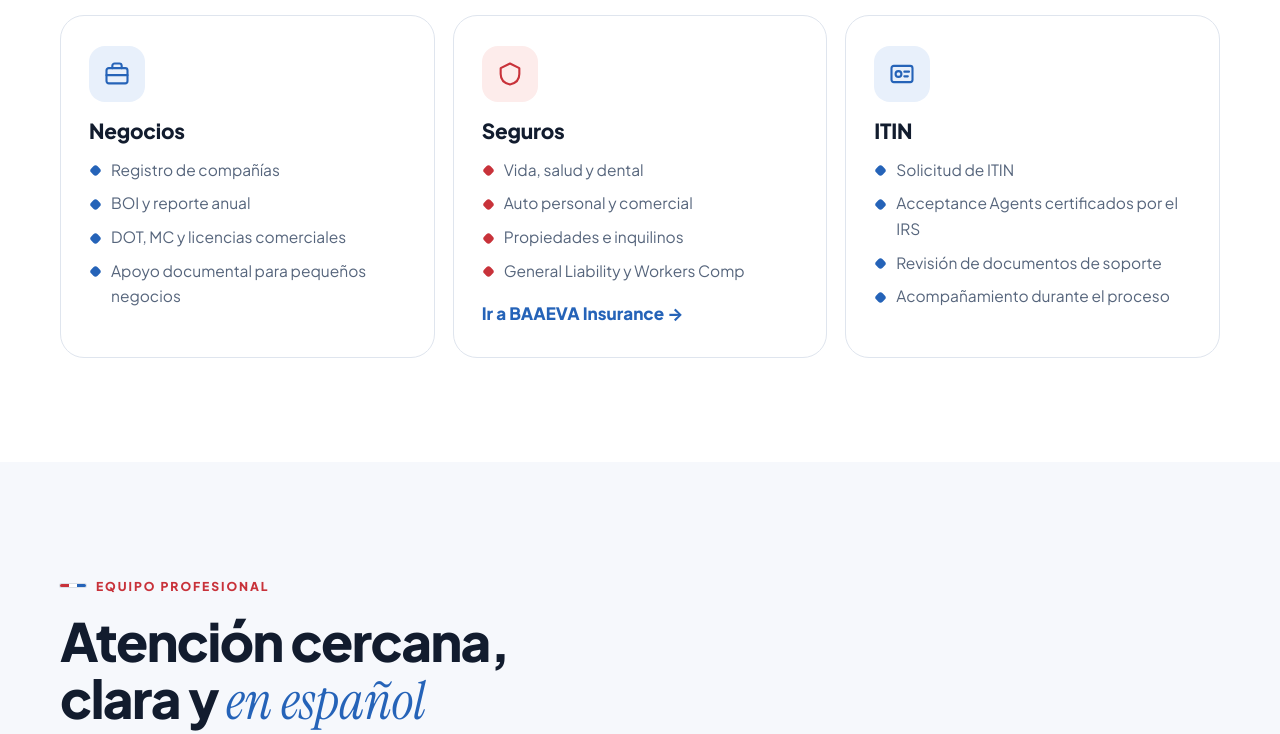
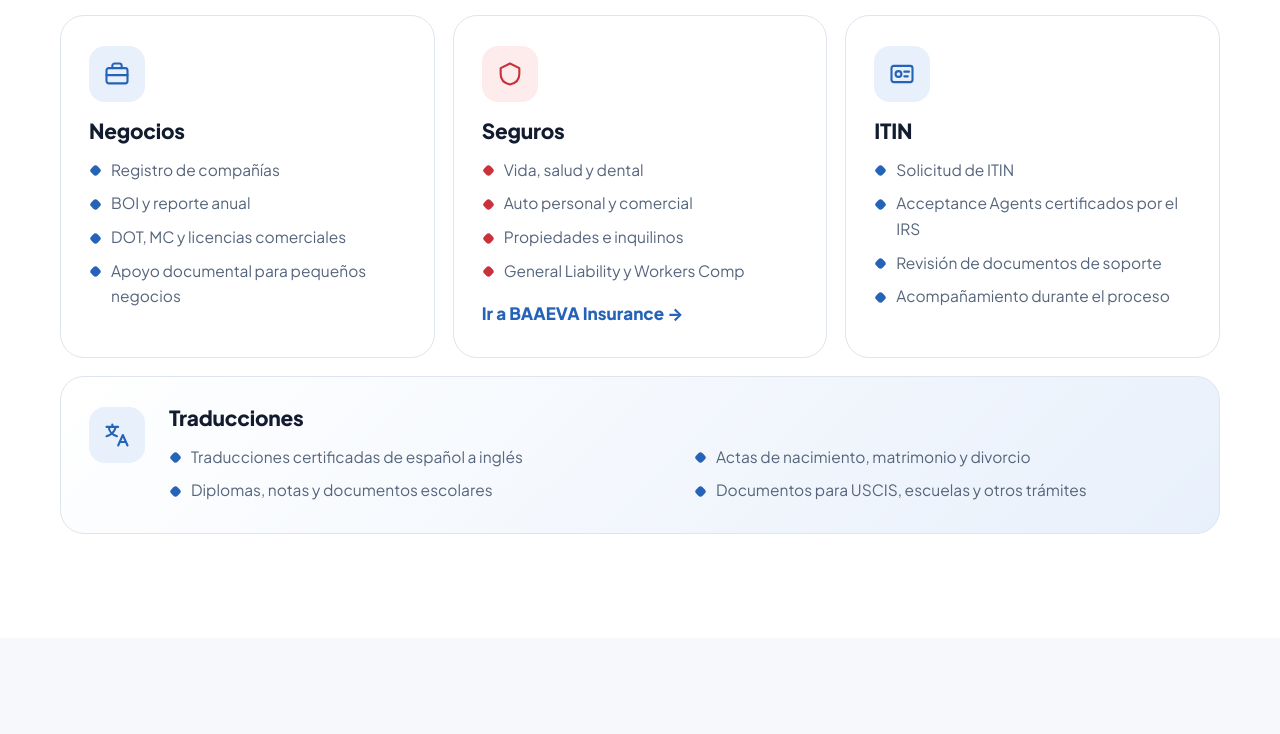
Before and after one commit to baaevainsurance-blip/baaeva-hispanic-family-documents, a plain HTML site: page index.html in a window 1280 px wide. Shown: the part 1798-2532 px from the top of the page. Drawn offline with Linux system fonts and the light colour scheme.

Commit message:
Add translations service

```diff
--- a/index.html
+++ b/index.html
@@ -4,7 +4,7 @@
 <meta charset="UTF-8">
 <meta name="viewport" content="width=device-width, initial-scale=1.0, viewport-fit=cover">
 <title>BAAEVA Hispanic Family Documents LLC</title>
-<meta name="description" content="BAAEVA Hispanic Family Documents LLC ofrece servicios de taxes, ITIN, notaría, preparación de documentos de inmigración, seguros, contabilidad y trámites de negocios en Tampa, Florida. Atención en español.">
+<meta name="description" content="BAAEVA Hispanic Family Documents LLC ofrece servicios de taxes, ITIN, notaría, traducciones, preparación de documentos de inmigración, seguros, contabilidad y trámites de negocios en Tampa, Florida. Atención en español.">
 <meta name="theme-color" content="#13294b">
 <link rel="icon" href="logo.png">
 <link rel="preconnect" href="https://fonts.googleapis.com">
@@ -162,6 +162,11 @@ nav.main a.btn,.solid nav.main a.btn{color:#fff;margin-left:8px;padding:12px 20p
 .svc .fine{margin-top:auto;padding-top:18px}
 .svc .fine p{font-size:.84rem;line-height:1.5;color:var(--ink);background:var(--paper);border:1px dashed #c9d3e2;border-radius:14px;padding:12px 14px}
 .svc .fine p b{color:var(--red)}
+.svc.full{grid-column:1/-1;flex-direction:row;gap:24px;align-items:flex-start;background:linear-gradient(135deg,#fff 0%,var(--sky) 100%)}
+.svc.full .ico{margin-bottom:0}
+.svc.full .full-txt{flex:1;min-width:0}
+.svc.full ul{grid-template-columns:1fr 1fr;column-gap:28px}
+@media (max-width:640px){.svc.full{flex-direction:column}.svc.full ul{grid-template-columns:1fr}}
 .svc.wide{grid-column:span 1}
 .svc a.more{margin-top:auto;padding-top:16px;font-weight:800;color:var(--blue);text-decoration:none}
 @media (max-width:1000px){.services{grid-template-columns:1fr 1fr}}
@@ -260,7 +265,7 @@ footer.legal p{max-width:80ch}
     <div>
       <span class="chip"><i></i>Servicios profesionales para la comunidad hispana</span>
       <h1>BAAEVA Hispanic Family Documents <em>LLC</em></h1>
-      <p class="lead">Te ayudamos con documentos, taxes, ITIN, notaría, seguros, contabilidad y trámites de negocios, con trato claro, humano y en español.</p>
+      <p class="lead">Te ayudamos con documentos, traducciones, taxes, ITIN, notaría, seguros, contabilidad y trámites de negocios, con trato claro, humano y en español.</p>
       <div class="hero-actions">
         <a class="btn btn-red" href="tel:8138302874"><svg viewBox="0 0 24 24" aria-hidden="true"><path d="M6.6 10.8a15.1 15.1 0 0 0 6.6 6.6l2.2-2.2c.3-.3.7-.4 1-.2 1.1.4 2.3.6 3.6.6.6 0 1 .4 1 1V20c0 .6-.4 1-1 1A17 17 0 0 1 3 4c0-.6.4-1 1-1h3.5c.6 0 1 .4 1 1 0 1.3.2 2.5.6 3.6.1.3 0 .7-.2 1z" fill="currentColor"/></svg>Llamar ahora</a>
         <a class="btn btn-glass" href="#servicios">Ver servicios</a>
@@ -359,6 +364,18 @@ footer.legal p{max-width:80ch}
           <li>Revisión de documentos de soporte</li>
           <li>Acompañamiento durante el proceso</li>
         </ul>
+      </article>
+      <article class="svc full reveal">
+        <div class="ico"><svg viewBox="0 0 24 24"><path d="M3 5h10M8 3v2M5 5c0 4 3 7 7 8M11 5c-1 4-4 7-8 8"/><path d="M13 21l4-9 4 9M14.5 18h5"/></svg></div>
+        <div class="full-txt">
+          <h3>Traducciones</h3>
+          <ul>
+            <li>Traducciones certificadas de español a inglés</li>
+            <li>Actas de nacimiento, matrimonio y divorcio</li>
+            <li>Diplomas, notas y documentos escolares</li>
+            <li>Documentos para USCIS, escuelas y otros trámites</li>
+          </ul>
+        </div>
       </article>
     </div>
   </div>
```
